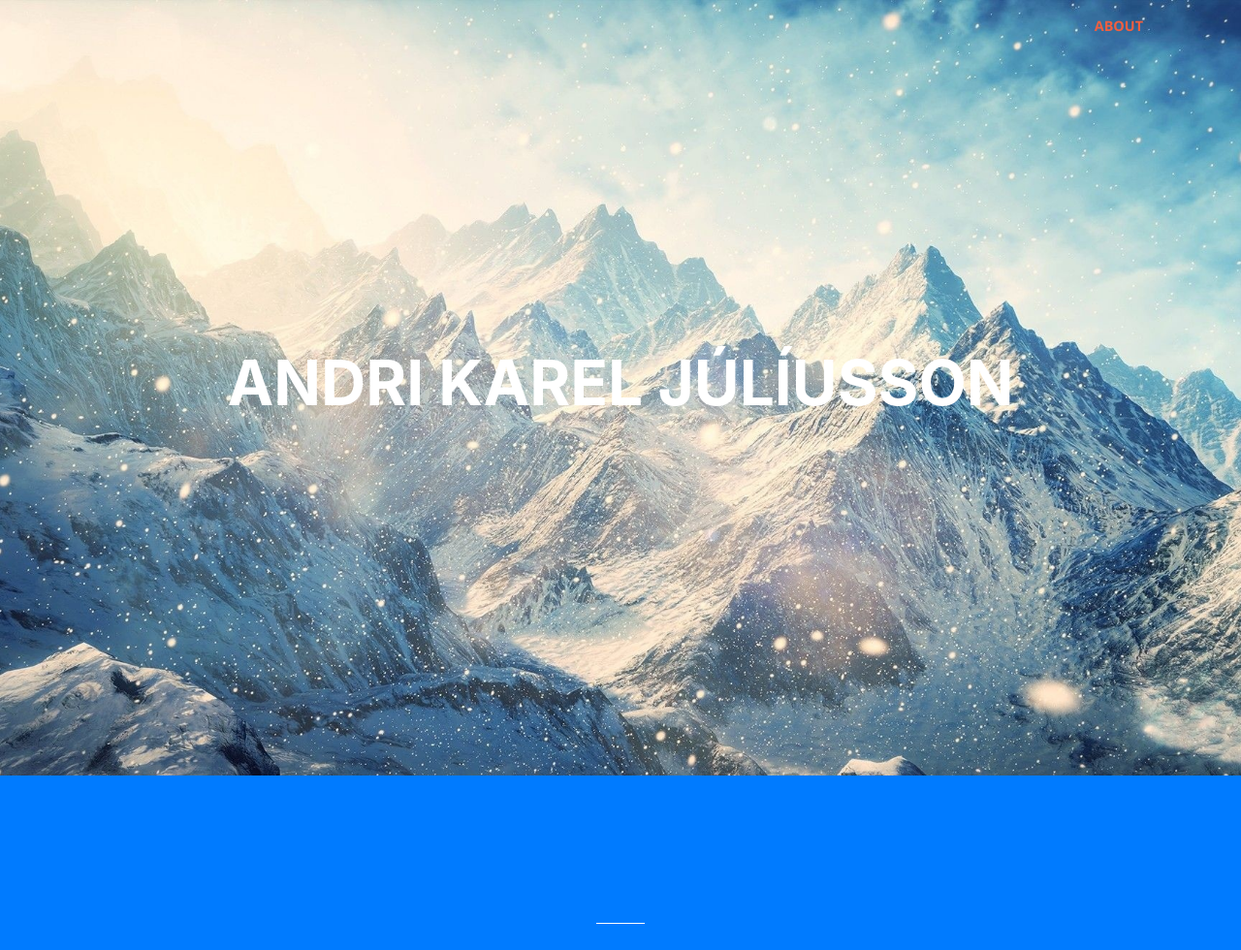
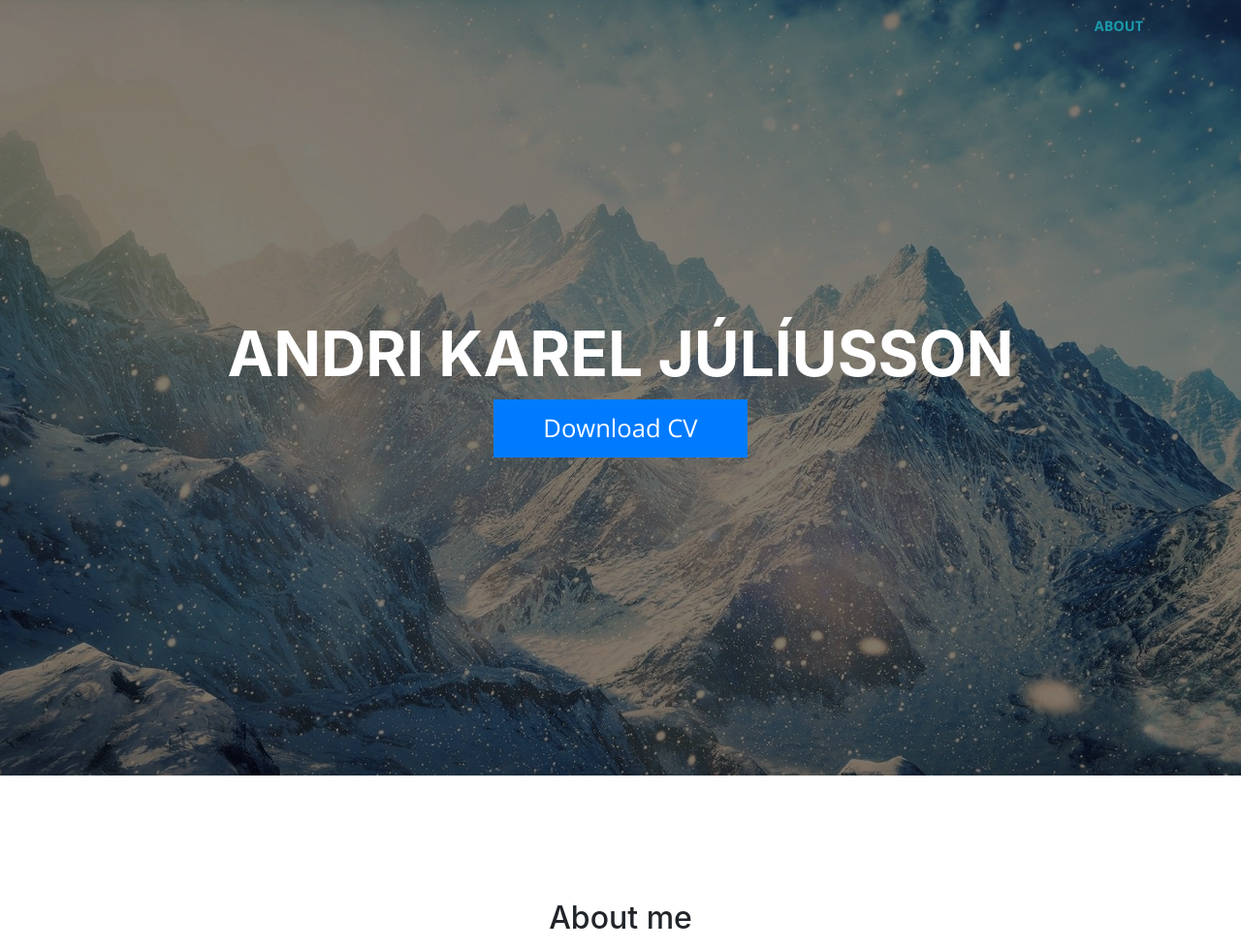
Before and after one commit to andrikarel/andrikarel.github.io, a website with bundled scripts: page index.html in a window 1280 px wide. Shown: the top 980 px of the page at 97% size. Built offline with nearby package versions, Linux system fonts and the light colour scheme.

Commit message:
cool fix

```diff
--- a/css/creative.css
+++ b/css/creative.css
@@ -11,7 +11,7 @@
 hr {
   max-width: 50px;
   border-width: 3px;
-  border-color: #F05F40;
+  border-color: rgb(26, 154, 171);
 }
 
 hr.light {
@@ -19,14 +19,14 @@
 }
 
 a {
-  color: #F05F40;
+  color: rgb(26, 154, 171);
   -webkit-transition: all 0.2s;
   -moz-transition: all 0.2s;
   transition: all 0.2s;
 }
 
 a:hover {
-  color: #f05f40;
+  color: black;
 }
 
 h1,
@@ -49,6 +49,7 @@
 .text-faded {
   color: rgba(255, 255, 255, 0.7);
 }
+
 
 section {
   padding: 8rem 0;
@@ -105,17 +106,17 @@
   font-size: .9rem;
   font-weight: 700;
   text-transform: uppercase;
-  color: #212529;
+  color: rgb(26, 154, 171);
 }
 
 #mainNav .navbar-nav > li.nav-item > a.nav-link:hover,
 #mainNav .navbar-nav > li.nav-item > a.nav-link:focus:hover {
-  color: #F05F40;
+  color: rgb(26, 154, 171);
 }
 
 #mainNav .navbar-nav > li.nav-item > a.nav-link.active,
 #mainNav .navbar-nav > li.nav-item > a.nav-link:focus.active {
-  color: #F05F40 !important;
+  color: rgb(26, 154, 171) !important;
   background-color: transparent;
 }
 
@@ -151,10 +152,10 @@
     background-color: #fff;
   }
   #mainNav.navbar-shrink .navbar-brand {
-    color: #F05F40;
+    color: rgb(26, 154, 171);
   }
   #mainNav.navbar-shrink .navbar-brand:focus, #mainNav.navbar-shrink .navbar-brand:hover {
-    color: #f05f40;
+    color: rgb(26, 154, 171);
   }
   #mainNav.navbar-shrink .navbar-nav > li.nav-item > a.nav-link,
   #mainNav.navbar-shrink .navbar-nav > li.nav-item > a.nav-link:focus {
@@ -162,20 +163,30 @@
   }
   #mainNav.navbar-shrink .navbar-nav > li.nav-item > a.nav-link:hover,
   #mainNav.navbar-shrink .navbar-nav > li.nav-item > a.nav-link:focus:hover {
-    color: #F05F40;
+    color: rgb(26, 154, 171);
   }
 }
 
 header.masthead {
   padding-top: 10rem;
   padding-bottom: calc(10rem - 56px);
-  background-image: url("../img/header.jpg");
+  background: url("../img/header.jpg");
   background-position: center center;
   -webkit-background-size: cover;
   -moz-background-size: cover;
   -o-background-size: cover;
   background-size: cover;
+
 }
+header.masthead > .masthead-image{
+  background-color: rgba(0,0,0,0.5);
+  width: 100%;
+  height: 100%;
+  display: flex;
+  align-items: center;
+  justify-content: center;
+}
+
 
 header.masthead hr {
   margin-top: 30px;
@@ -214,6 +225,11 @@
     font-size: 4rem;
   }
 }
+#page-top > header > div > div > div.col-lg-10.mx-auto > h1{
+  color: rgb(255, 255, 255);
+
+
+}
 
 .service-box {
   max-width: 400px;
@@ -235,7 +251,7 @@
   text-align: center;
   opacity: 0;
   color: #fff;
-  background: rgba(240, 95, 64, 0.9);
+  background: rgb(26, 154, 171);
   -webkit-transition: all 0.2s;
   -moz-transition: all 0.2s;
   transition: all 0.2s;
@@ -283,34 +299,54 @@
 }
 
 .text-primary {
-  color: #F05F40 !important;
+  color: rgb(26, 154, 171) !important;
 }
 
-.btn {
-  font-weight: 700;
-  text-transform: uppercase;
-  border: none;
-  border-radius: 300px;
-  font-family: 'Open Sans', 'Helvetica Neue', Arial, sans-serif;
+.btn-primary {
+  background:rgb(26, 154, 171);
+  color:#fff;
+  border:none;
+  position:relative;
+  height:60px;
+  font-size:1.6em;
+  padding:0 2em;
+  cursor:pointer;
+  transition:800ms ease all;
+  outline:none;
+  font-family: 'Open Sans'
 }
 
 .btn-xl {
   padding: 1rem 2rem;
 }
 
-.btn-primary {
-  background-color: #F05F40;
-  border-color: #F05F40;
-}
+
 
 .btn-primary:hover, .btn-primary:focus, .btn-primary:active {
-  color: #fff;
-  background-color: #ee4b28 !important;
+  background:#fff;
+  color:rgb(26, 154, 171);
+}
+.btn-primary:before,.btn-primary:after{
+  content:'';
+  position:absolute;
+  top:0;
+  right:0;
+  height:2px;
+  width:0;
+  background: rgb(26, 154, 171);
+  transition:400ms ease all;
+}
+.btn-primary:after{
+  right:inherit;
+  top:inherit;
+  left:0;
+  bottom:0;
+}
+.btn-primary:hover:before,.btn-primary:hover:after{
+  width:100%;
+  transition:800ms ease all;
 }
 
 .btn-primary:active, .btn-primary:focus {
   box-shadow: 0 0 0 0.2rem rgba(240, 95, 64, 0.5) !important;
 }
-.my-title{
-  color:gray;
-}
--- a/index.html
+++ b/index.html
@@ -22,7 +22,7 @@
     <link href="vendor/magnific-popup/magnific-popup.css" rel="stylesheet">
 
     <!-- Custom styles for this template -->
-    <link href="css/creative.min.css" rel="stylesheet">
+    <link href="css/creative.css" rel="stylesheet">
 
   </head>
 
@@ -45,33 +45,27 @@
     </nav>
 
     <header class="masthead text-center text-white d-flex">
+      <div class="masthead-image">
       <div class="container my-auto">
         <div class="row">
           <div class="col-lg-10 mx-auto">
-            <h1 class="text-uppercase" style="color:white">
+            <h1 class="text-uppercase">
               <strong>Andri Karel Júlíusson</strong>
             </h1>
-
+            <a href="./resources/CV Andri Karel Júlíusson.pdf" download="CV Andri Karel Júlíusson.pdf"><button class="btn-primary">Download CV</button></a>
           </div>
           <div class="col-lg-8 mx-auto">
             <!-- <p class="text-faded mb-5">Start Bootstrap can help you build better websites using the Bootstrap CSS framework! Just download your template and start going, no strings attached!</p>
             <a class="btn btn-primary btn-xl js-scroll-trigger" href="#about">Find Out More</a> -->
           </div>
         </div>
+        </div>
       </div>
     </header>
 
-    <section class="bg-primary" id="about">
-      <div class="container">
-        <div class="row">
-          <div class="col-lg-8 mx-auto text-center">
-            <hr class="light my-4">
-          </div>
-        </div>
-      </div>
-    </section>
 
-    <section id="services">
+
+    <section id="about">
       <div class="container">
         <div class="row">
           <div class="col-lg-12 text-center">
```
Also changed, not shown: 1 other file.
